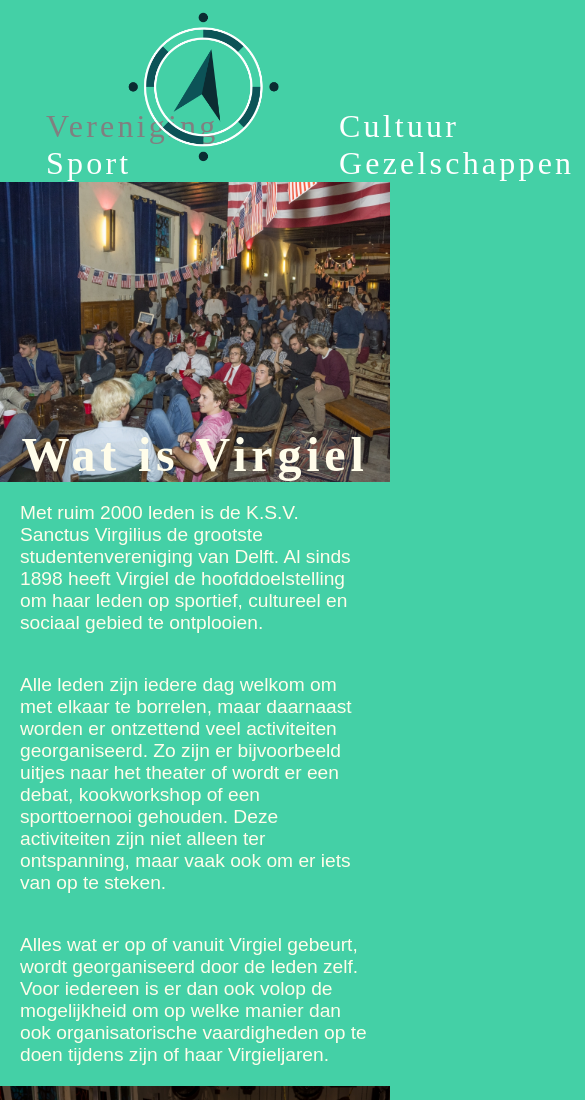
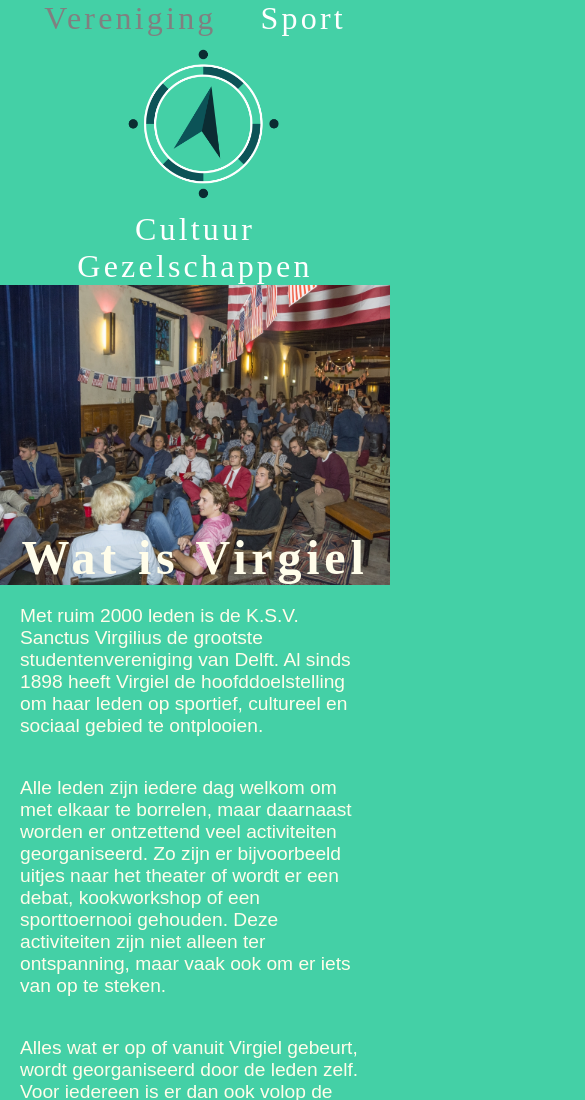
Before and after one commit to pietertolsma/VirgielOWee2017, a plain HTML site: page site/vereniging.html in a window 390 px wide. Shown: the top 1100 px of the page, 585 px wide, since content can reach past the window. Drawn offline with Linux system fonts and the light colour scheme.

Commit message:
Mobile-friendly about

```diff
--- a/site/assets/style/over.sass
+++ b/site/assets/style/over.sass
@@ -60,10 +60,18 @@
     width: 200px
     width: calc(50% - 150px)
     text-align: right
+    @media screen and (max-width: 500px)
+      display: block
+      width: 100%
+      text-align: center
   .right-wing
     display: inline-block
     width: calc(50% - 150px)
     text-align: left
+    @media screen and (max-width: 500px)
+      display: block
+      width: 100%
+      text-align: center
   .active
     color: gray !important
   a
```
Also changed, not shown: site/sport.html (+2 -2 lines), site/assets/style/over.min.css.
